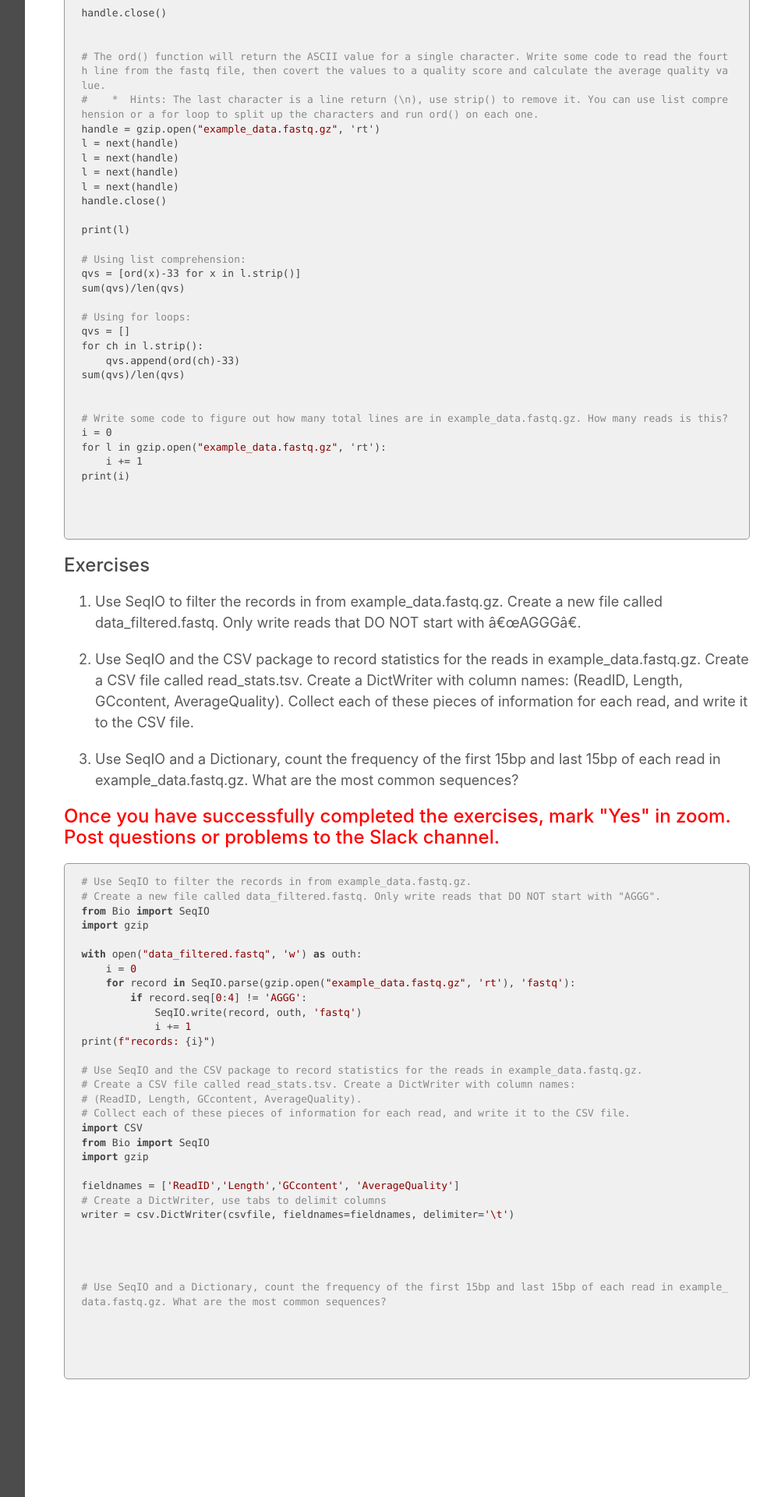
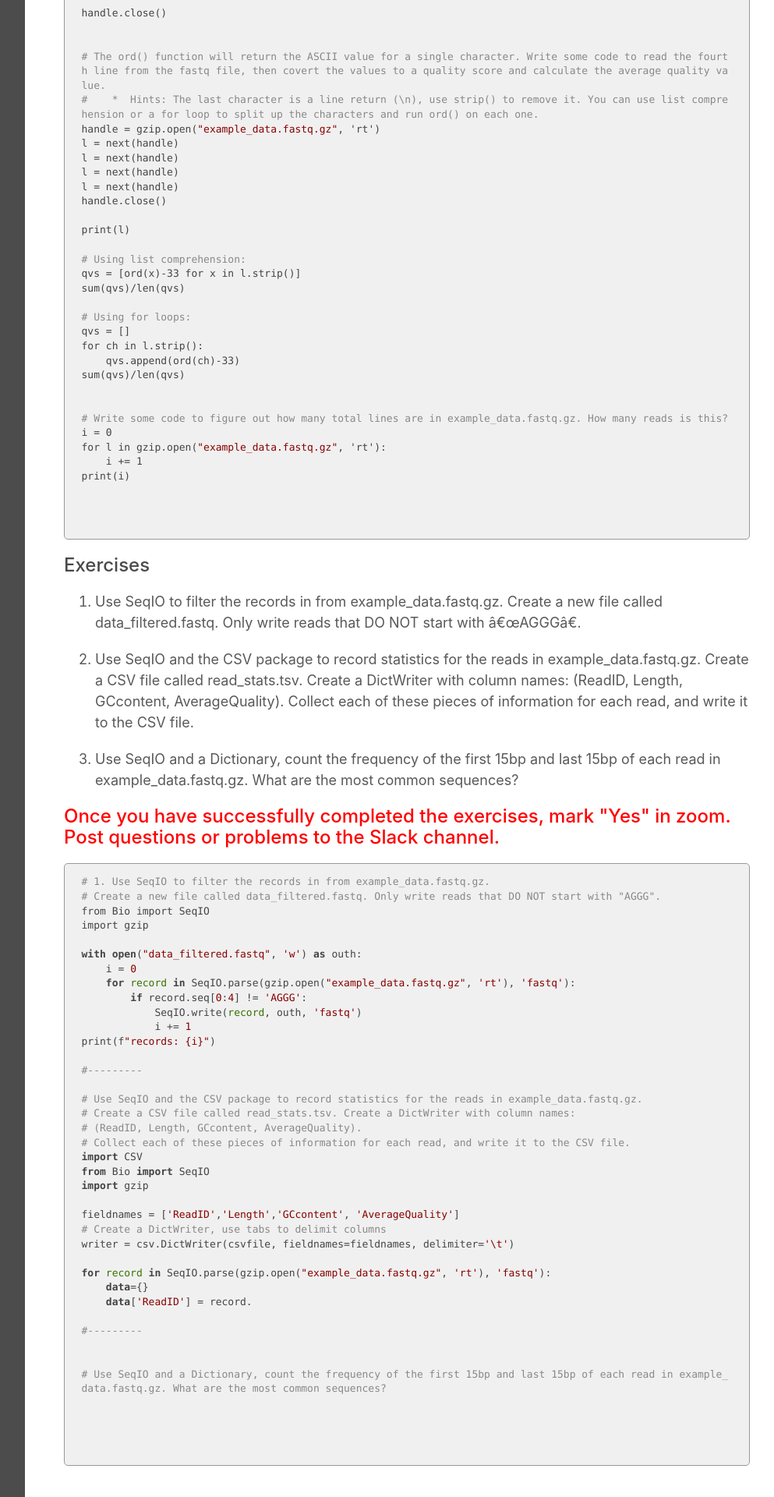
Before and after one commit to ucdavis-bioinformatics-training/2020-Bioinformatics_Prerequisites_Workshop, a Jekyll site: the page built from Intro_to_Python/Part4_solutions.md, in a window 1280 px wide. Shown: the part 888-2808 px from the top of the page at 78% size, without its empty margins (268-1261 px from the left). Built offline with Jekyll 4.4.1, drawn with Linux system fonts in a browser that asks for light colours; our own code applies the rules of GitHub Pages for plain Markdown files.

````diff
--- a/Intro_to_Python/Part4_solutions.md
+++ b/Intro_to_Python/Part4_solutions.md
@@ -80,7 +80,7 @@ print(i)
 <h3><font color="red">Once you have successfully completed the exercises, mark "Yes" in zoom. Post questions or problems to the Slack channel.</font></h3>
 
 ```python
-# Use SeqIO to filter the records in from example_data.fastq.gz.
+# 1. Use SeqIO to filter the records in from example_data.fastq.gz.
 # Create a new file called data_filtered.fastq. Only write reads that DO NOT start with "AGGG".
 from Bio import SeqIO
 import gzip
@@ -92,6 +92,8 @@ with open("data_filtered.fastq", 'w') as outh:
             SeqIO.write(record, outh, 'fastq')
             i += 1
 print(f"records: {i}")
+
+#---------
 
 # Use SeqIO and the CSV package to record statistics for the reads in example_data.fastq.gz.
 # Create a CSV file called read_stats.tsv. Create a DictWriter with column names:
@@ -105,7 +107,11 @@ fieldnames = ['ReadID','Length','GCcontent', 'AverageQuality']
 # Create a DictWriter, use tabs to delimit columns
 writer = csv.DictWriter(csvfile, fieldnames=fieldnames, delimiter='\t')
 
+for record in SeqIO.parse(gzip.open("example_data.fastq.gz", 'rt'), 'fastq'):
+    data={}
+    data['ReadID'] = record.
 
+#---------
 
 
 # Use SeqIO and a Dictionary, count the frequency of the first 15bp and last 15bp of each read in example_data.fastq.gz. What are the most common sequences?
````
Also changed, not shown: Intro_to_Python/Part4_FilesEtc.md (+6 -0 lines).
